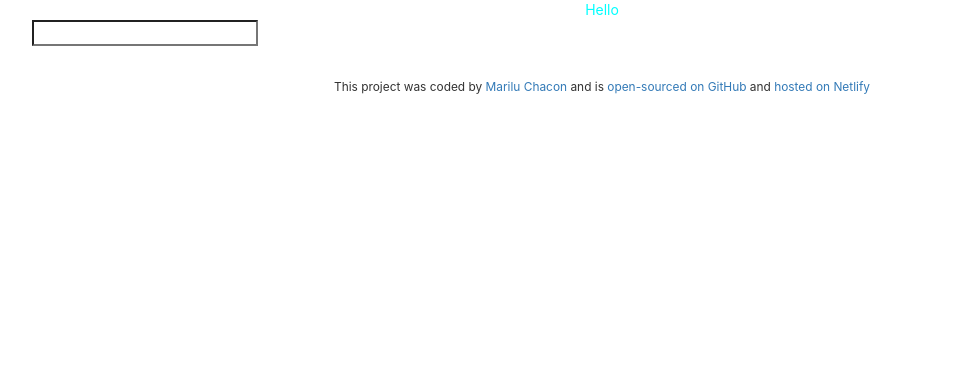
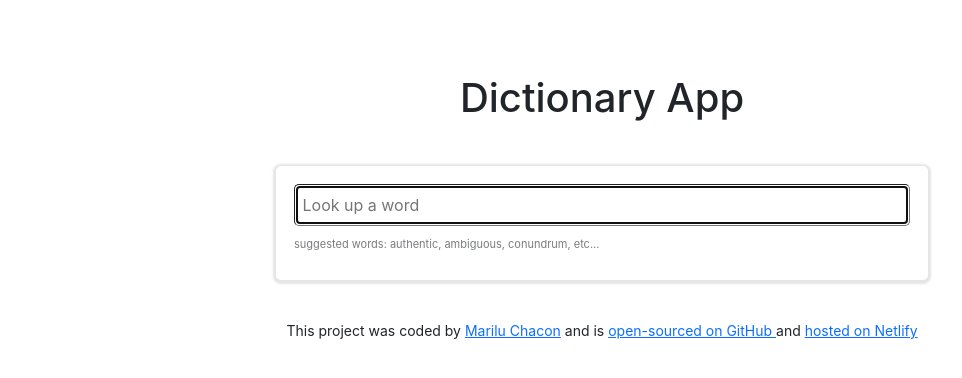
Before and after one commit to lilbxbori/dictionary-project-react, a React (Create React App) app: page / in a window 1280 px wide. Shown: the top 378 px of the page, without its empty margins (38-1000 px from the left). Built offline with nearby package versions, Linux system fonts and the light colour scheme.

Commit message:
Rendered the word meanings

```diff
--- a/public/index.html
+++ b/public/index.html
@@ -9,32 +9,21 @@
       name="description"
       content="Web site created using create-react-app"
     />
-    <link rel="stylesheet" href="https://cdn.jsdelivr.net/npm/bootstrap@3.3.7/dist/css/bootstrap.min.css" integrity="sha384-BVYiiSIFeK1dGmJRAkycuHAHRg32OmUcww7on3RYdg4Va+PmSTsz/K68vbdEjh4u" crossorigin="anonymous">
-
+    <link rel="apple-touch-icon" href="%PUBLIC_URL%/logo192.png" />
+    <!--
+      manifest.json provides metadata used when your web app is installed on a
+      user's mobile device or desktop. See https://developers.google.com/web/fundamentals/web-app-manifest/
+    -->
     <link rel="manifest" href="%PUBLIC_URL%/manifest.json" />
-    <!--
-      Notice the use of %PUBLIC_URL% in the tags above.
-      It will be replaced with the URL of the `public` folder during the build.
-      Only files inside the `public` folder can be referenced from the HTML.
-
-      Unlike "/favicon.ico" or "favicon.ico", "%PUBLIC_URL%/favicon.ico" will
-      work correctly both with client-side routing and a non-root public URL.
-      Learn how to configure a non-root public URL by running `npm run build`.
-    -->
-    <title>Dictionary App</title>
+    <link
+      href="https://cdn.jsdelivr.net/npm/bootstrap@5.3.3/dist/css/bootstrap.min.css"
+      rel="stylesheet"
+      integrity="sha384-QWTKZyjpPEjISv5WaRU9OFeRpok6YctnYmDr5pNlyT2bRjXh0JMhjY6hW+ALEwIH"
+      crossorigin="anonymous"
+    />
+    <title>Dictionary Project</title>
   </head>
   <body>
-    <noscript>You need to enable JavaScript to run this app.</noscript>
     <div id="root"></div>
-    <!--
-      This HTML file is a template.
-      If you open it directly in the browser, you will see an empty page.
-
-      You can add webfonts, meta tags, or analytics to this file.
-      The build step will place the bundled scripts into the <body> tag.
-
-      To begin the development, run `npm start` or `yarn start`.
-      To create a production bundle, use `npm run build` or `yarn build`.
-    -->
   </body>
 </html>
--- a/src/App.css
+++ b/src/App.css
@@ -1,6 +1,12 @@
+.App {
+  max-width: 700px;
+  margin: 50px auto;
+}
+
 .App-header {
-  color: aqua;
   text-align: center;
+  justify-content: center;
+  font-size: 30px;
 }
 
 .App-footer {
--- a/src/App.js
+++ b/src/App.js
@@ -1,22 +1,22 @@
-import './App.css';
-import Dictionary from './Dictionary';
+import "./App.css";
+import Dictionary from "./Dictionary";
 
 function App() {
   return (
     <div className="App">
-      <div className='container'>
-      <header className="App-header">Hello
-
-      </header>
-
-    <main>
-        <Dictionary />
-    </main>
+      {/* <style>{'body { background: linear-gradient(to top, #09203f 0%, #537895 100%); background-attachment: fixed; }'}</style> */}
+      <div className="App-container p-4">
+        <header className="App-header pb-3">
+          <h1>Dictionary App</h1>
+        </header>
+        <main>
+          <Dictionary />
+        </main>
 
 
 
 
-    <footer className='App-footer'>
+    <footer className='App-footer pt-2'>
     <small>This project was coded by{" "} <a href="https://responsive-portfolio-marilu.netlify.app/" target="_blank" rel="noreferrer">Marilu Chacon</a>
     {" "}  and is {" "}
     <a href="https://github.com/lilbxbori/dictionary-project-react" target="_blank" rel="noreferrer"> open-sourced on GitHub </a>
--- a/src/Dictionary.css
+++ b/src/Dictionary.css
@@ -1,3 +1,20 @@
-.Dictionary {
+.Dictionary input {
+    width: 100%;
+    border-radius: 5px;
+  }
 
-}
+  .Dictionary form {
+    line-height: 36px;
+    background: #ffffff;
+    margin: 20px auto;
+    padding: 8px 18px;
+    border-radius: 5px;
+    padding: 18px;
+    box-shadow: 0 1px 2px 3px rgba(204, 204, 204, 0.5);
+  }
+
+  .Dictionary .hint {
+    text-align: left;
+    font-size: 11px;
+    opacity: 0.6;
+  }
--- a/src/Dictionary.js
+++ b/src/Dictionary.js
@@ -1,36 +1,44 @@
 import React, { useState } from "react";
 import axios from "axios";
-import "./Dictionary.css"
+import Results from "./Results";
+import "./Dictionary.css";
 
-export default function Dictionary () {
+export default function Dictionary() {
   let [keyword, setKeyword] = useState("");
+  let [results, setResults] = useState(null);
 
-    function handleResponse(response){
-      console.log(response.data[0]);
+  function handleSearch(event) {
+    event.preventDefault();
+
+    let apiKey = `7a6tfo3aa33dcf22944a8db00a0bf65c`;
+    let apiUrl = `https://api.shecodes.io/dictionary/v1/define?word=${keyword}&key=${apiKey}`;
+    axios.get(apiUrl).then(handleResponse);
   }
 
   function search(event) {
-     event.preventDefault();
-
-    let apiKey = '487f36oead7740fff43e3a5t4ccd7b4f';
-    let apiUrl = `https://api.shecodes.io/dictionary/v1/define?word=${keyword}&key=${apiKey}`;
-     console.log(apiUrl);
-     axios.get(apiUrl).then(handleResponse);
+    setKeyword(event.target.value);
   }
 
-function handleKeywordChange(event) {
-      setKeyword(event.target.value);
+  function handleResponse(response) {
+    setResults(response.data);
   }
 
   return (
     <div className="Dictionary">
-        <form onSubmit={search}>
-            <input type="search"
-            onChange={handleKeywordChange} />
+      <div className="Dictionary-search text-center">
+        <form onSubmit={handleSearch}>
+          <input
+            type="search"
+            autoFocus={true}
+            placeholder=" Look up a word"
+            onChange={search}
+          />
+          <div className="hint">
+            suggested words: authentic, ambiguous, conundrum, etc...
+          </div>
         </form>
-
-
+      </div>
+      <Results results={results} />
     </div>
   );
-
 }
--- /dev/null
+++ b/src/Meaning.js
@@ -0,0 +1,17 @@
+import React from "react";
+// import Synonyms from "./Synonyms";
+
+export default function Meaning(props) {
+  return (
+    <div className="Meaning">
+      <h4>{props.meaning.partOfSpeech}</h4>
+      <div className="fw-bold">Definition</div>
+      <p>{props.meaning.definition}</p>
+      <div className="fw-bold">Example</div>
+      <p>{props.meaning.example}</p>
+      <div className="fw-bold">Synonyms</div>
+      {/* <Synonyms synonyms={props.meaning.synonyms} /> */}
+      <br />
+    </div>
+  );
+}
--- /dev/null
+++ b/src/Results.js
@@ -0,0 +1,29 @@
+import React from "react";
+import Meaning from "./Meaning";
+// import "./Results.css";
+
+export default function Results(props) {
+  console.log(props);
+
+  if (props.results) {
+    return (
+      <div className="Results">
+        <br />
+        <section>
+          <h2>{props.results.word}</h2>
+          <div className="Phonetics">{props.results.phonetic}</div>
+        </section>
+
+        {props.results.meanings.map(function (meaning, index) {
+          return (
+            <section key={index}>
+              <Meaning meaning={meaning} />
+            </section>
+          );
+        })}
+      </div>
+    );
+  } else {
+    return null;
+  }
+}
```
Also changed, not shown: src/index.js (+6 -9 lines). Lines whose indentation alone changed are shown as unchanged.
